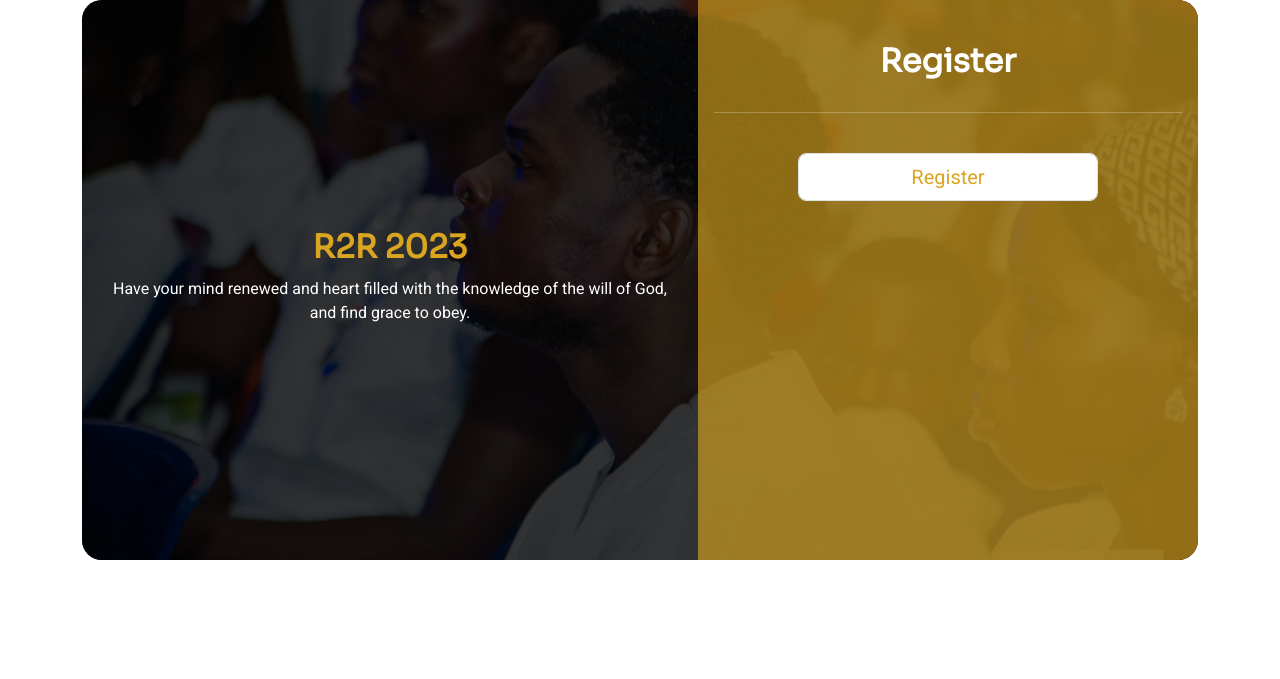
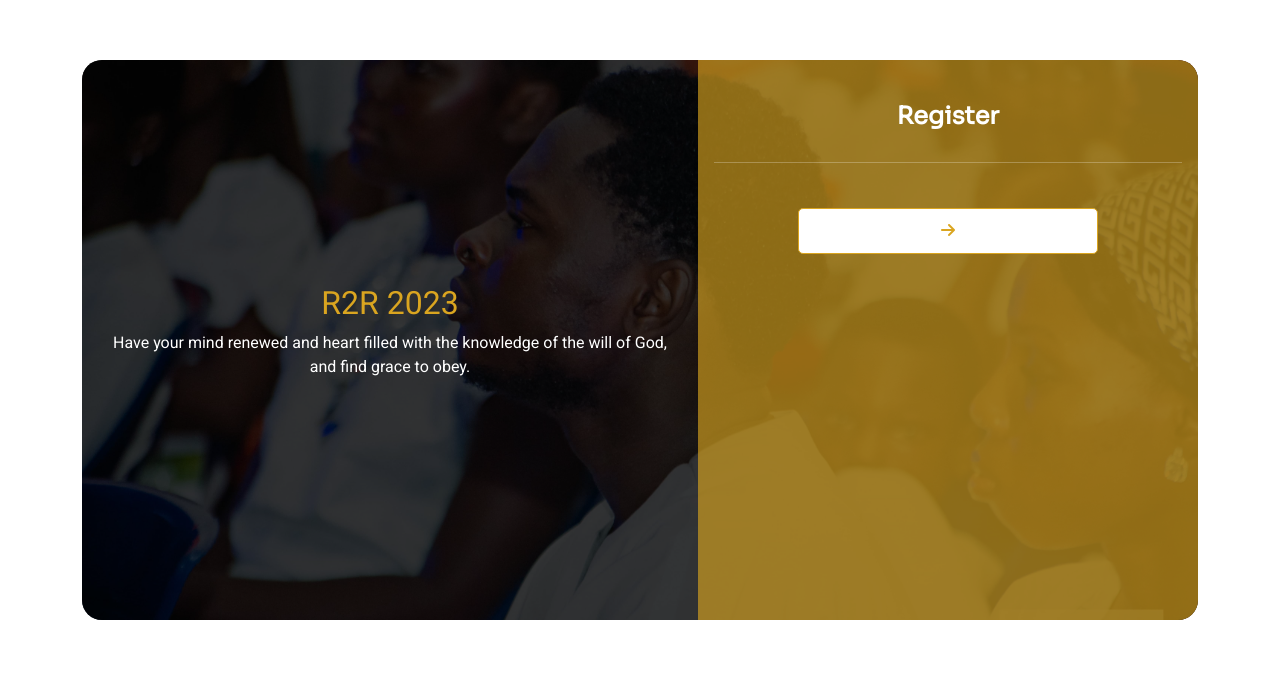
Before and after one commit to EsaKris/R2R, a Django app: page /Register in a window 1280 px wide. Shown: the part 86-765 px from the top of the page. Run offline with Django 4.2, Linux system fonts and the light colour scheme; some libraries are stand-ins or nearby versions.

Commit message:
modified:   homepage/static/css/form.css 	modified:   templates/home/register.html

```diff
--- a/homepage/static/css/form.css
+++ b/homepage/static/css/form.css
@@ -1,6 +1,6 @@
 input, select{
-    min-width: 300px ;
-    height:30px
+    min-width: 200px !important;
+    height:40px
 }
 input[type=checkbox]{
     min-width: 50px !important;
@@ -26,13 +26,17 @@ input[type=checkbox]{
 .form-header h2{
     color: goldenrod;
 }
-h2{
+h4{
     font-weight: 900;
     font-family: "Sora";
     margin-top: 10px;
     margin-bottom: 10px;
 }
 @media screen and (min-width:960px) {
+    main{
+        display: flex;
+        align-items: center;
+    }
     #myForm{
         border-top-right-radius: 20px;
         border-bottom-right-radius: 20px;
--- a/templates/home/register.html
+++ b/templates/home/register.html
@@ -18,15 +18,16 @@
                 </div>
             </div>
             <form method="post" id='myForm'>
-                <center><h2 class="text-center p-3">Register</h2></center>
+                <center><h4 class="text-center p-3">Register</h2></center>
                 <hr>
                 {% csrf_token %}
-                <div class="field">
+                <div class="field" id="fieldContainer">
 
                 </div>
                 <br>
                 <div style="text-align: -webkit-center;">
-                    <input type="submit" value="Register" style="background-color: white;color: goldenrod;width: 300px;">
+                    <a id="nextButton" style="background-color: white;color: goldenrod;width: 300px;" class="btn"><i class="fa fa-arrow-right"></i>
+                    </a>
                 </div>
             </form>
         </div>
@@ -34,6 +35,9 @@
 </div>
 
 
+<div id="fieldsItem" style="visibility: hidden;display: none;">
+    {{form|crispy}}
+</div>
     <script>
     function addClassesToFormFields() {
         var form = document.getElementById("myForm");
@@ -45,7 +49,27 @@
         }
     }
     addClassesToFormFields()
+    fields = document.querySelectorAll('#fieldsItem > div')
+    const fieldContainer = document.getElementById("fieldContainer");
+    const nextButton = document.getElementById("nextButton");
+    let currentIndex = 0;
 
+    function displayFields() {
+        fieldContainer.innerHTML = "";
+        for (let i = currentIndex; i < currentIndex + 4 && i < fields.length; i++) {
+            const field = document.createElement("div");
+            field.textContent = fields[i];
+            fieldContainer.appendChild(fields[i]);
+        }
+    }
+    function handleNextClick() {
+        currentIndex += 4;
+        if (currentIndex >= fields.length) {
+            currentIndex = 0;
+        }
+        displayFields();
+    }
+    nextButton.addEventListener("click", handleNextClick);
 
     document.getElementById("navRegister").classList.add("active")
 </script>
```
